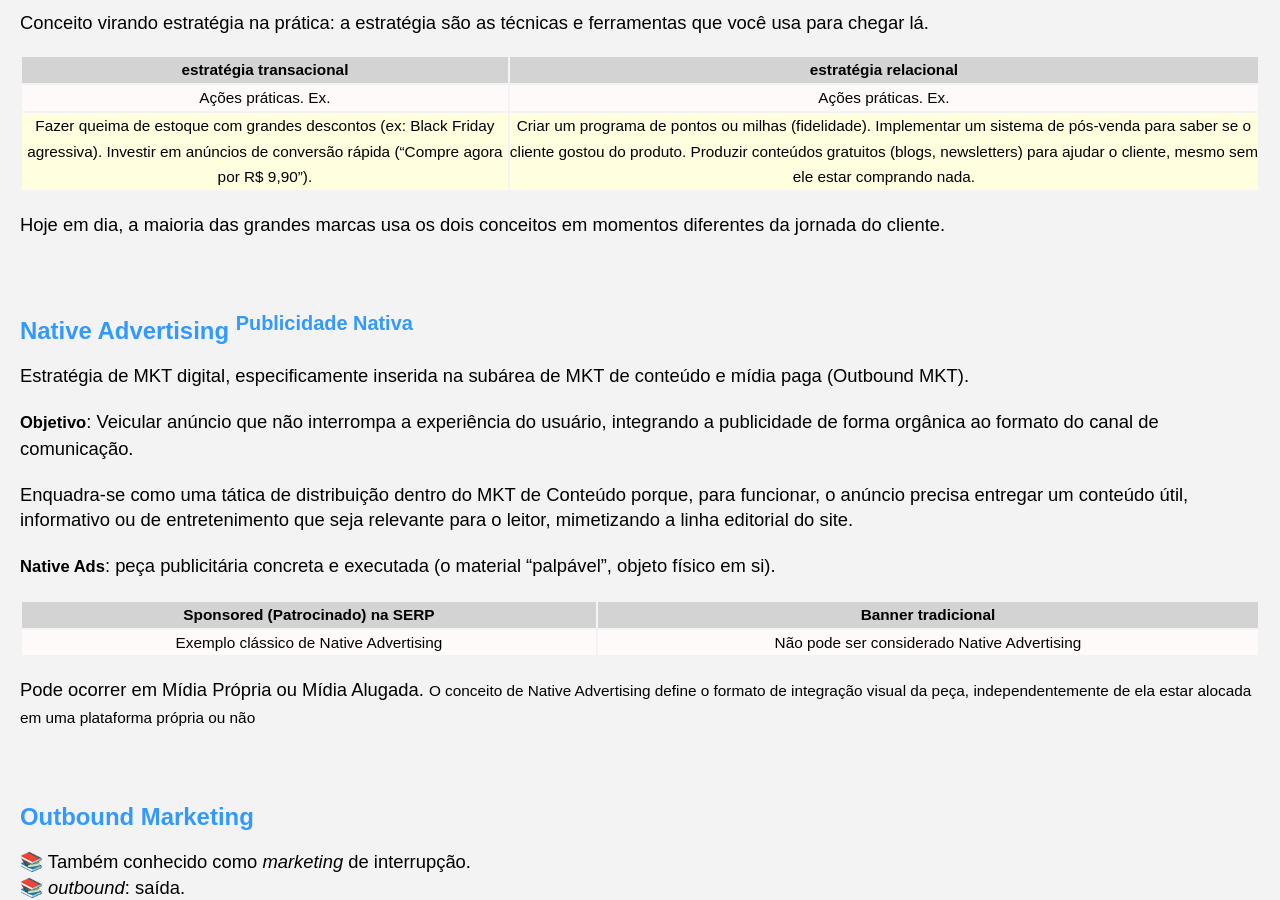
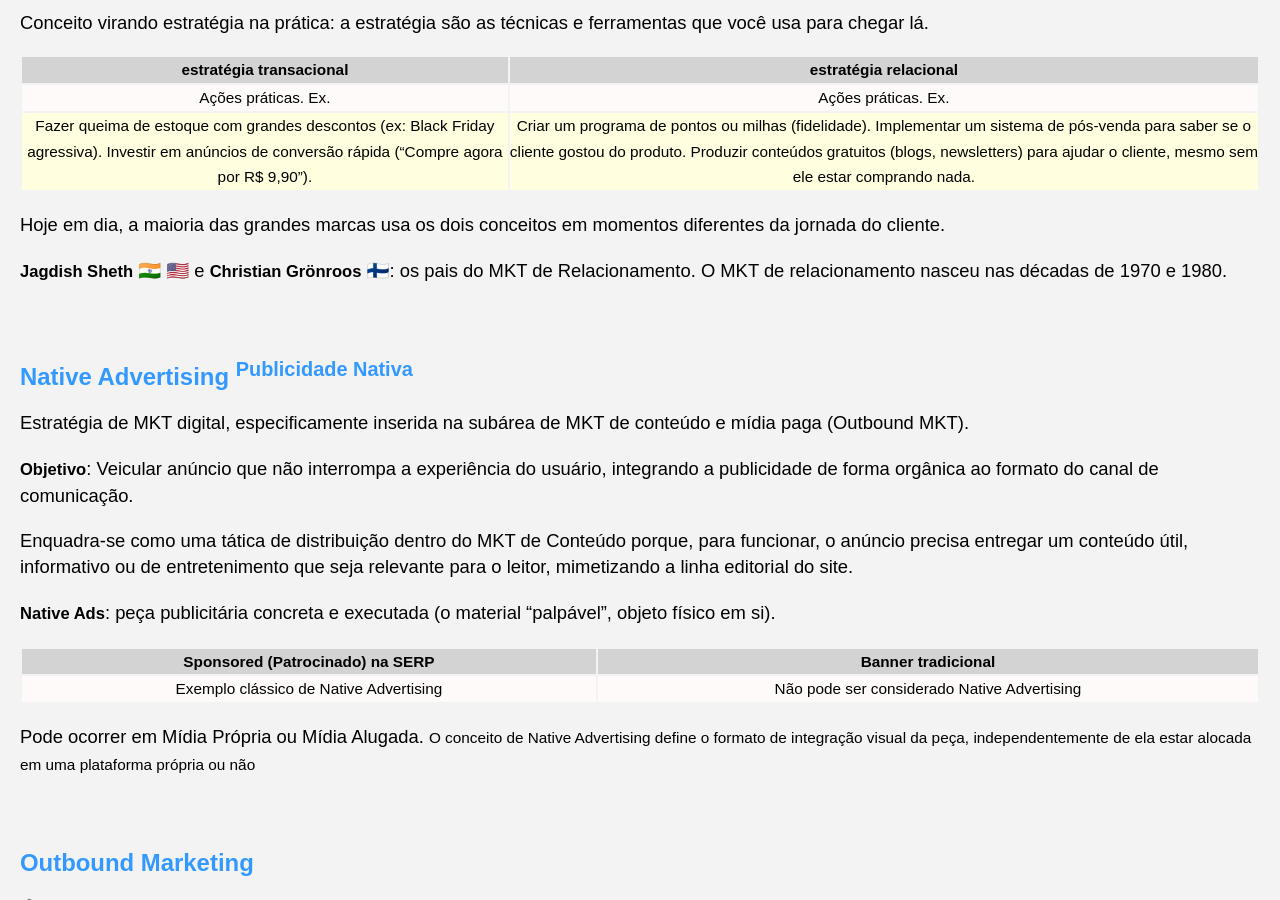
Before and after one commit to Joesynth/joesynth.github.io, a Jekyll site: the page built from _posts/2021-12-12-estrategias-de-mkt-digital.md, in a window 1280 px wide and 900 px high, scrolled down 1291 px. Built offline with Jekyll 4.4.1, drawn with Linux system fonts in a browser that asks for light colours.

Commit message:
Add information about Jagdish Sheth and Christian Grönroos

```diff
--- a/_posts/2021-12-12-estrategias-de-mkt-digital.md
+++ b/_posts/2021-12-12-estrategias-de-mkt-digital.md
@@ -51,6 +51,8 @@ Conceito virando estratégia na prática: a estratégia são as técnicas e ferr
 
 
 Hoje em dia, a maioria das grandes marcas usa os dois conceitos em momentos diferentes da jornada do cliente.
+
+**Jagdish Sheth** 🇮🇳 🇺🇸 e **Christian Grönroos** 🇫🇮: os pais do MKT de Relacionamento. O MKT de relacionamento nasceu nas décadas de 1970 e 1980.
 
 
 
```
